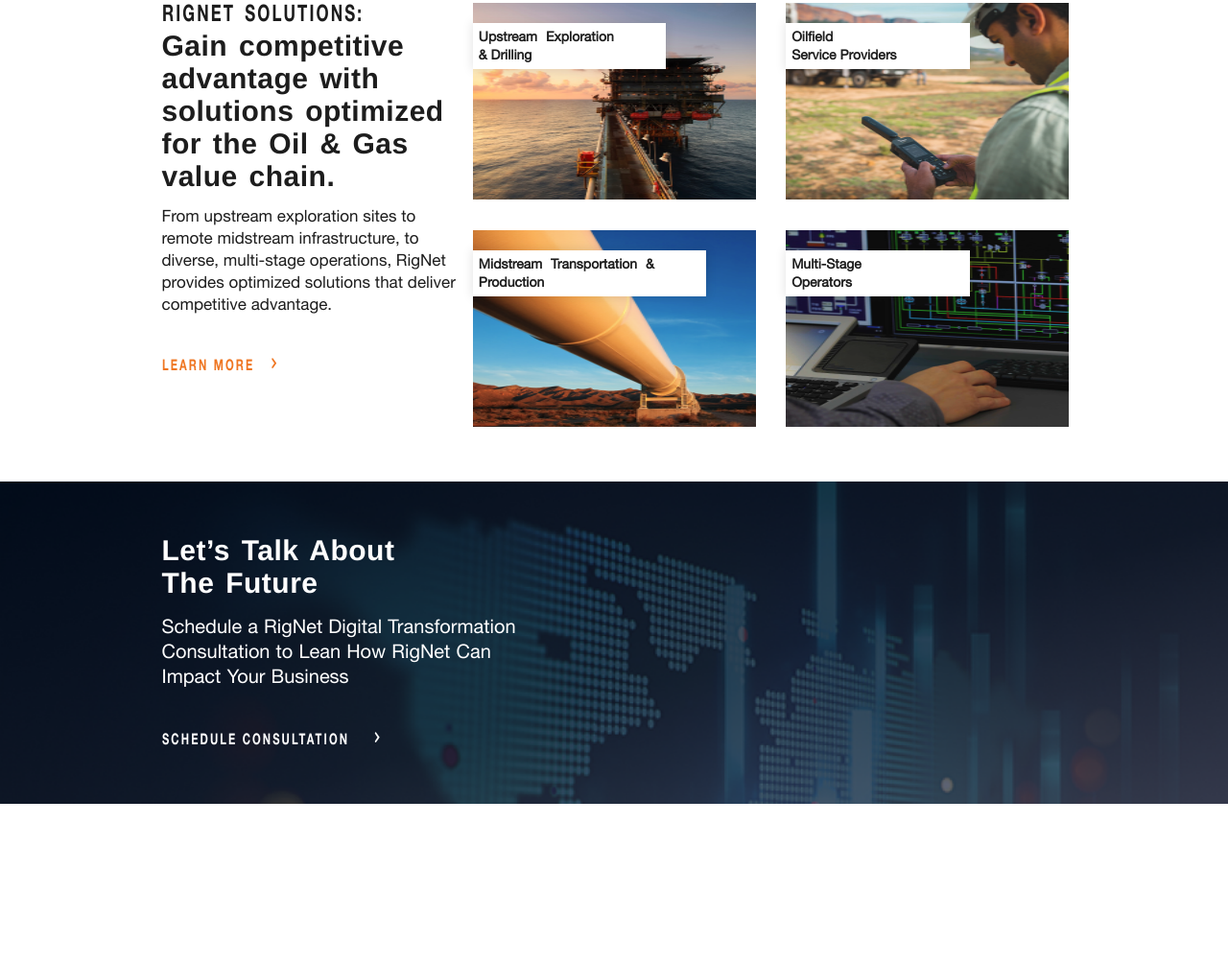
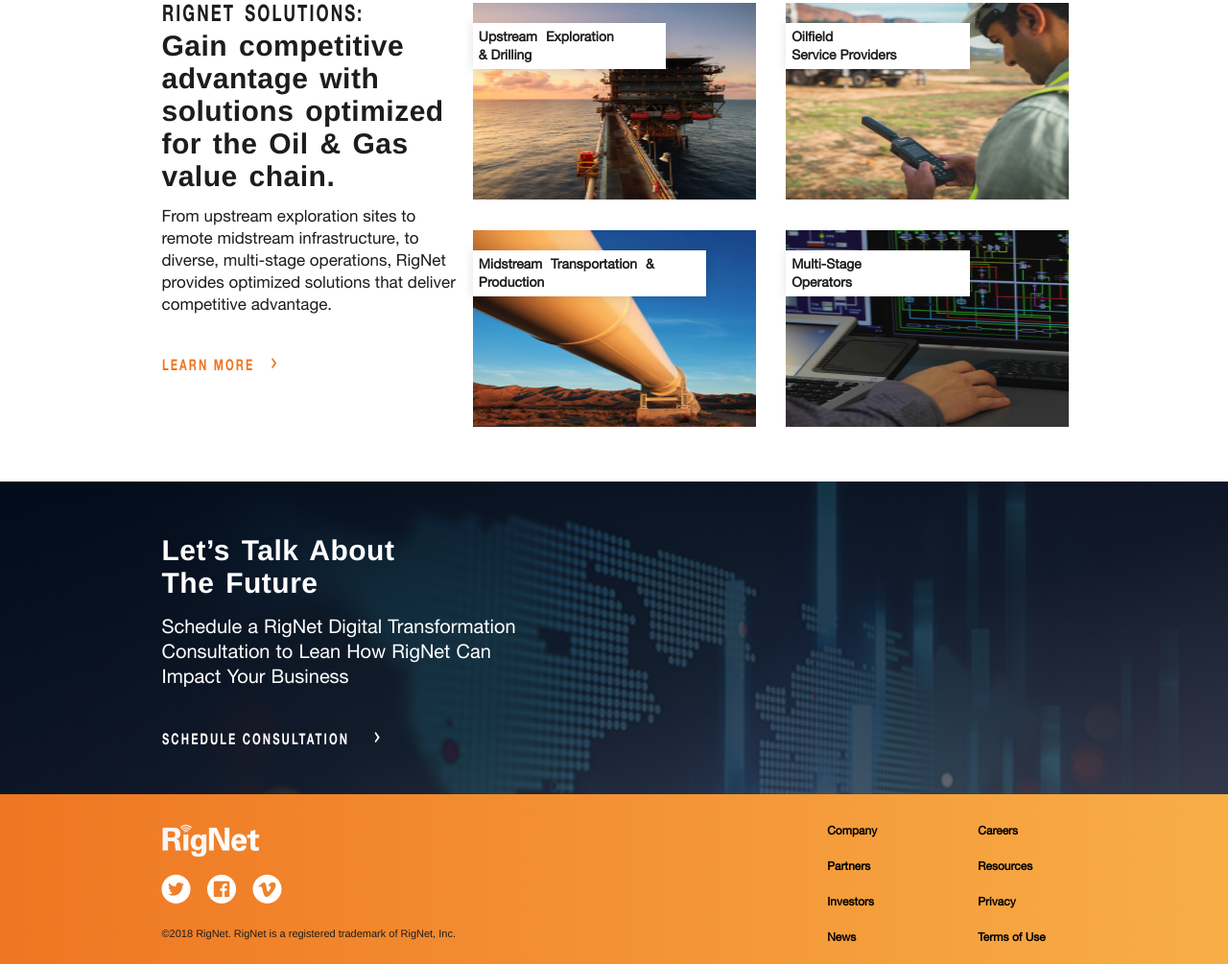
Before and after one commit to aastha-jain-jtg/Assignment-2, a website built with webpack: page src/index.html in a window 1280 px wide. Shown: the part 2574-3579 px from the top of the page at 96% size. Before the commit the page ends 3412 px from the top, so only its background shows below. Built offline with nearby package versions, Linux system fonts and the light colour scheme; files whose address does not match are found by name; a web font is replaced by a local one.

Commit message:
[AS2-8]: Created the footer section for the homepage

```diff
--- a/src/index.html
+++ b/src/index.html
@@ -361,7 +361,9 @@
     <section class="consultation">
       <div class="aligner">
         <div class="consultation__content text-white">
-          <h2 class="consultation__heading heading-2">Let’s Talk About The Future</h2>
+          <h2 class="consultation__heading heading-2">
+            Let’s Talk About The Future
+          </h2>
           <p class="consultation__para para-1">
             Schedule a RigNet Digital Transformation Consultation to Lean How
             RigNet Can Impact Your Business
@@ -373,5 +375,60 @@
         </div>
       </div>
     </section>
+    <footer class="footer">
+      <div class="aligner">
+        <div class="footer__content">
+          <div class="col-sm-12 col-lg-8">
+            <div class="footer__logo">
+              <img src="./images/RigNet_Logo@white.png" alt="Rignet-logo" />
+            </div>
+            <div class="footer__social">
+              <span class="social-icon icon-twitter"></span>
+              <span class="social-icon icon-facebook"></span>
+              <span class="social-icon icon-vimeo"></span>
+            </div>
+            <p class="footer__copyright copyright-lg">
+              &copy;2018 RigNet. RigNet is a registered trademark of RigNet,
+              Inc.
+            </p>
+          </div>
+          <div class="col-sm-12 col-lg-4">
+            <div class="row">
+              <ul class="col-sm-4 col-lg-6">
+                <li class="link">
+                  <a class="text-black para-4" href="#">Company</a>
+                </li>
+                <li class="link">
+                  <a class="text-black para-4" href="#">Partners</a>
+                </li>
+                <li class="link">
+                  <a class="text-black para-4" href="#">Investors</a>
+                </li>
+                <li class="link">
+                  <a class="text-black para-4" href="#">News</a>
+                </li>
+              </ul>
+              <ul class="col-sm-4 col-lg-6">
+                <li class="link">
+                  <a class="text-black para-4" href="#">Careers</a>
+                </li>
+                <li class="link">
+                  <a class="text-black para-4" href="#">Resources</a>
+                </li>
+                <li class="link">
+                  <a class="text-black para-4" href="#">Privacy</a>
+                </li>
+                <li class="link">
+                  <a class="text-black para-4" href="#">Terms of Use</a>
+                </li>
+              </ul>
+            </div>
+          </div>
+        </div>
+        <p class="footer__copyright copyright-sm">
+          &copy;2018 RigNet. RigNet is a registered trademark of RigNet, Inc.
+        </p>
+      </div>
+    </footer>
   </body>
 </html>
--- a/src/styles/base/_icons.scss
+++ b/src/styles/base/_icons.scss
@@ -25,7 +25,6 @@
 $font-icons: (
   "twitter": "\e902",
   "facebook": "\e903",
-  "linkedin": "\e904",
   "vimeo": "\e905",
   "leverage": "\e906",
   "profit": "\e907",
--- a/src/styles/base/_typography.scss
+++ b/src/styles/base/_typography.scss
@@ -146,6 +146,16 @@
     letter-spacing: 0;
   }
 }
+.para-4 {
+  @include font-styles($font-roman, 1.3rem, $bold, 1.8rem);
+  word-spacing: 1px;
+  letter-spacing: 0.2px;
+  @include for-media($tablet) {
+    @include font-styles($font-roman, 1.2rem, $bold, 1.9rem);
+    word-spacing: 0;
+    letter-spacing: 0;
+  }
+}
 .superscript {
   transform: scaleX(0.7);
   transform-origin: top left;
--- a/src/styles/layout/_footer.scss
+++ b/src/styles/layout/_footer.scss
@@ -0,0 +1,104 @@
+.footer {
+  background: linear-gradient(90deg, $dark-orange 0%, $light-orange 100%);
+  &__logo {
+    max-width: 7.7rem;
+    margin-bottom: 1rem;
+    @include for-media($tablet) {
+      max-width: 10.2rem;
+      margin-bottom: 1.5rem;
+    }
+    & > img {
+      width: 100%;
+      max-height: 2.8rem;
+      @include for-media($tablet) {
+        max-height: 3.7rem;
+      }
+    }
+  }
+  &__social {
+    @include for-media($tablet) {
+      margin-bottom: 1rem;
+    }
+    @include for-media($tablet) {
+      margin-bottom: 0.5rem;
+    }
+  }
+  &__content {
+    @include flexbox($flex-direction: column);
+    padding: 2.5rem 2rem 0;
+    @include for-media($tablet) {
+      padding: 3rem 0 0.5rem;
+      @include flexbox($flex-direction: row);
+    }
+    @include for-media($laptop) {
+      padding-bottom: 0;
+    }
+    @include for-media($desktop) {
+      padding: 5rem 0 1rem;
+    }
+  }
+  &__copyright {
+    @include font-styles(
+      $font-size: 0.9rem,
+      $font-weight: $regular,
+      $line-height: 1.3rem
+    );
+    @include for-media($tablet) {
+      max-width: 70.8rem;
+      margin: 0 auto;
+      @include font-styles(
+        $font-size: 1.1rem,
+        $font-weight: $regular,
+        $line-height: 1.3rem
+      );
+    }
+  }
+}
+.copyright-lg {
+  margin-bottom: 2.5rem;
+  word-spacing: 0;
+  display: none;
+  @include for-media($tablet) {
+    display: inline-block;
+    max-width: 50rem;
+  }
+}
+.copyright-sm {
+  margin-left: 2rem;
+  word-spacing: 0;
+  padding-bottom: 2.5rem;
+  @include for-media($tablet) {
+    display: none;
+  }
+}
+.link {
+  margin-bottom: 1.8rem;
+  font-weight: 900;
+  &:last-child {
+    @include for-media($tablet) {
+      margin: 0;
+    }
+  }
+  @include for-media($tablet) {
+    padding-left: 2rem;
+  }
+  @include for-media($laptop) {
+    padding-left: 6.5rem;
+  }
+  @include for-media($desktop) {
+    padding-left: 11.5rem;
+  }
+}
+.social-icon {
+  color: $white;
+  font-size: 2.8rem;
+  display: inline-block;
+  margin: 0 0.8rem 2rem 0;
+  @include for-media($tablet) {
+    font-size: 2.7rem;
+  }
+  @include for-media($laptop) {
+    font-size: 3rem;
+    margin-right: 1rem;
+  }
+}
--- a/src/styles/pages/_home.scss
+++ b/src/styles/pages/_home.scss
@@ -383,7 +383,7 @@
       padding:4.5rem 0;
     }
     @include for-media($laptop) {
-      padding: 5.5rem 0;
+      padding: 5.5rem 0 4.5rem;
     }
     @include for-media($desktop) {
       padding: 6rem 0;
```
Also changed, not shown: src/fonts/icomoon.ttf, src/fonts/icomoon.woff, 2 other files.
